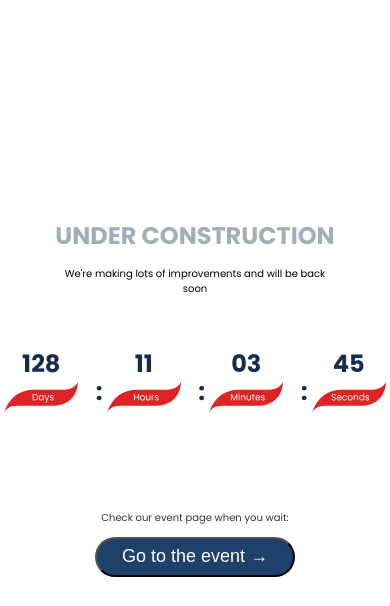
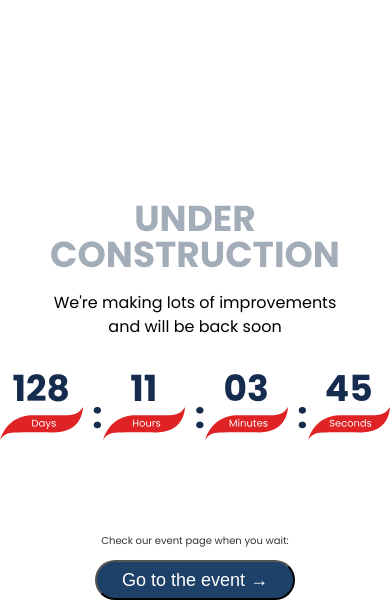
Before and after one commit to AlexLoyv1/codes, a plain HTML site: page index.html in a window 390 px wide. Shown: the part 238-844 px from the top of the page. Drawn offline with nearby package versions, Linux system fonts and the light colour scheme; some packages are replaced by stand-ins of ours; a script that the page names is missing; files whose address does not match are found by name; a web font is replaced by a local one.

Commit message:
Update style.css

```diff
--- a/css/style.css
+++ b/css/style.css
@@ -814,76 +814,6 @@ color: #fff;
     }
 }
 
-  @media (max-width: 423px){
-    span#under {
-      display:block;
-      margin: 0 auto;
-      width: 419px;
-      height: 37px;
-      margin-top: 166px;
-      margin-bottom: 10px;
-      font-family: 'Poppins';
-      font-style: normal;
-      font-weight: 700;
-      font-size: 24px;
-      line-height: 65%;
-      text-align: center;
-      text-transform: uppercase;
-
-      color: #162C4E;
-      opacity: 0.39;
-      padding-bottom: 8px;
-
-  }
-  span#under-time {
-    display: block;
-    width: 286px;
-    height: 48px;
-    font-family: 'Poppins';
-    font-style: normal;
-    font-weight: 400;
-    font-size: 10px;
-    line-height: 150%;
-    margin-left: 0px;
-    text-align: center;
-    word-wrap: break-word;
-  }
-}
-
-@media (max-width: 427px){
-  .timer__items {
-    font-size: 24px;
-  }
-    .timer__items img {
-      max-width: 90%;
-  }
-  .btn-style {
-    width: 130px;}
-    .logo-company img{
-      width: 128px;
-      height: 40px;
-    }
-
-    #form {
-      width: 340px;
-    }
-
-    span#under {
-      width: 100%;
-      height: auto;
-      line-height: 1;}
-    .wrapper{
-      width: 100%;
-    }
-    .information-header{
-      width: 100%;
-    }
-
-
-.timer__item {
-min-width: auto;}
-
-  }
 
 
    @media (max-width: 514px){
```
